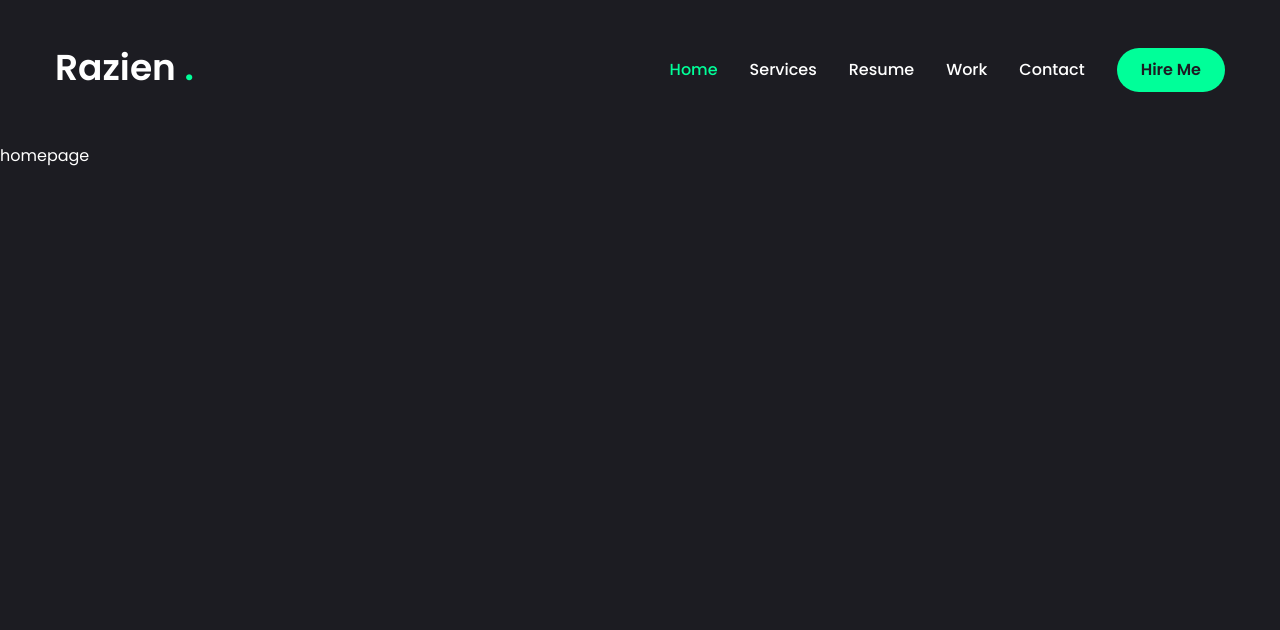
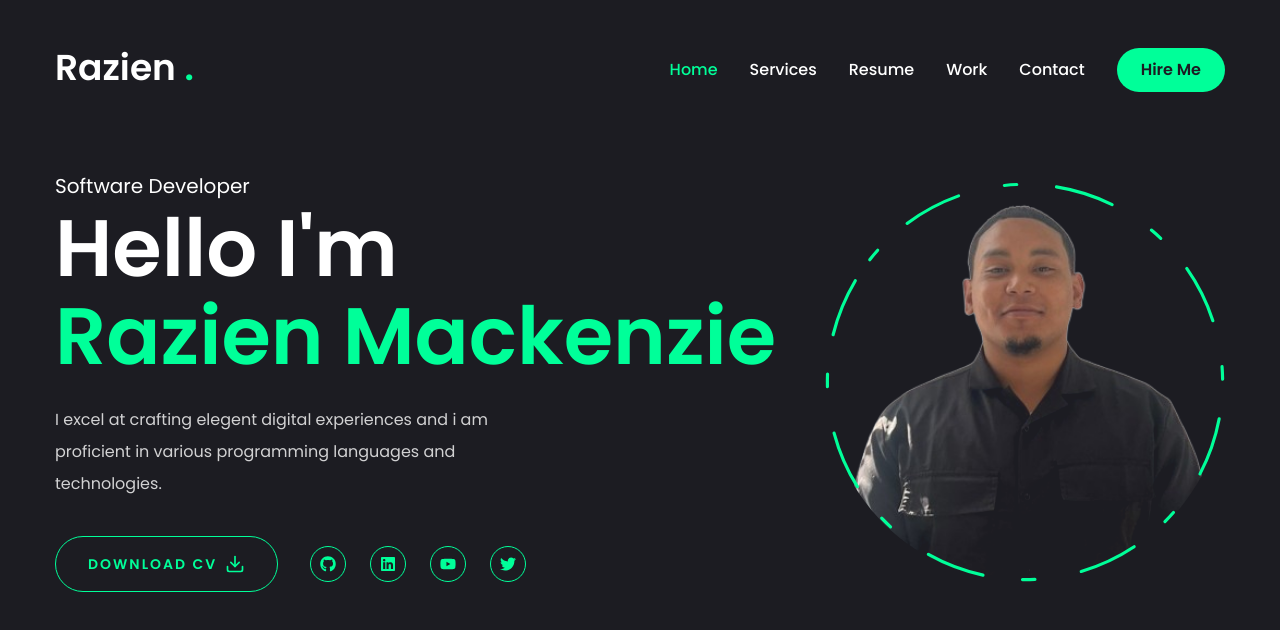
Before and after one commit to CodeBroke33/portableRM, a Next.js app: page / in a window 1280 px wide. Shown: the top 630 px of the page. Built offline with nearby package versions, Linux system fonts and the light colour scheme.

Commit message:
finished homepage

```diff
--- a/app/globals.css
+++ b/app/globals.css
@@ -10,4 +10,13 @@
   body {
     @apply font-primary bg-primary text-white leading-loose; /* Apply the Tailwind utility class */
   }
+  .h1 {
+    @apply text-[48px] xl:text-[80px] leading-[1.1] font-semibold;
+  }
+  .h2 {
+    @apply text-[36px] xl:text-[48px] leading-[1.1] font-semibold;
+  }
+  .h3 {
+    @apply text-[20px] xl:text-[24px] leading-[1.1] font-semibold;
+  }
 }
--- a/app/page.jsx
+++ b/app/page.jsx
@@ -1,5 +1,43 @@
-export default function Home() {
+import { Button } from "@/components/ui/button";
+import { FiDownload } from 'react-icons/fi';
+
+//components
+import Social from "@/components/Social"
+import Photo from "@/components/Photo";
+
+const Home = () => {
   return (
-    <main>homepage</main>
-  );
+    <section className="h-full">
+      <div className="container mx-auto h-full">
+        <div className="flex flex-col xl:flex-row items-center justify-between xl:pt-8 xl:pb-24">
+          {/* text */}
+          <div className="text-center xl:text-left order-2 xl:order-none">
+            <span className="text-xl">Software Developer</span>
+            <h1 className="h1 mb-6">
+              Hello I'm <br /> <span className="text-accent">Razien Mackenzie</span>
+            </h1>
+            <p className="max-w-[500px] mb-9 text-white/80">
+              I excel at crafting elegent digital experiences and i am proficient in various programming languages and technologies.
+            </p>
+            {/* btn and socials */}
+            <div className="flex flex-col xl:flex-row items-center gap-8">
+              <Button variant="outline" size="lg" className="uppercase flex items-center gap-2">
+                <span>Download CV</span>
+                <FiDownload className="text-xl" />
+              </Button>
+              <div className="mb-8 xl:mb-0">
+                <Social containerStyles="flex gap-6" iconStyles="w-9 h-9 border border-accent rounded-full flex justify-center items-center text-accent text-base hover:bg-accent hover:text-primary hover:transition-all duration-500"/>
+              </div>
+            </div>
+          </div>
+          {/* photo */}
+          <div className="order-1 xl:order-none mb-8 xl:mb-0">
+            <Photo />
+          </div>
+        </div>
+      </div>
+    </section>
+  )
 }
+
+export default Home
--- /dev/null
+++ b/components/Photo.jsx
@@ -0,0 +1,73 @@
+"use client"; // This directive is used in Next.js for components that need to run on the client side.
+
+import { motion } from "framer-motion"; // Importing 'motion' from 'framer-motion' library, which allows for animations in React components.
+import Image from "next/image"; // Importing 'Image' component from Next.js, which optimizes images for faster loading.
+
+const Photo = () => { // Defining a functional React component called 'Photo'.
+    return (
+        <div className="w-full h-full relative flex justify-center items-center">
+            {/* The parent div takes up the full width and height of its container,
+                is positioned relative (to contain absolutely positioned children),
+                and centers its contents both horizontally and vertically. */}
+            <motion.div
+                initial={{ opacity: 0 }} // The initial opacity of the div is set to 0 (invisible).
+                animate={{ opacity: 1, transition: { delay: 2, duration: 0.4, ease: 'easeIn' } }}
+                // The div fades in to full opacity over 0.4 seconds, starting after a 2-second delay.
+                className="relative" // This div is also positioned relative to contain absolutely positioned children.
+            >
+                {/* image */}
+                <motion.div
+                    initial={{ opacity: 0 }} // The image container starts with an opacity of 0.
+                    animate={{ opacity: 1, transition: { delay: 2.4, duration: 0.4, ease: 'easeInOut' } }}
+                    // The image fades in over 0.4 seconds, starting 2.4 seconds after the component mounts.
+                    className="w-[250px] h-[250px] xl:w-[400px] xl:h-[400px] mix-blend-lighten rounded-full overflow-hidden relative"
+                    // The image container has specific sizes for default and larger screens (xl).
+                    // The 'mix-blend-lighten' class applies a blending mode, 'rounded-full' makes it circular,
+                    // 'overflow-hidden' ensures that the image stays within the circle, and 'relative' positions it.
+                >
+                    <Image
+                        src="/assets/ProfilePhoto.png" // Path to the image file.
+                        priority // This attribute makes the image load with high priority.
+                        quality={100} // Sets the quality of the image to 100 (best quality).
+                        width={400} // The width of the image in pixels.
+                        height={400} // The height of the image in pixels.
+                        alt="" // The alt text is empty; ideally, this should describe the image.
+                        className="object-cover" // 'object-cover' ensures the image covers the container without distortion.
+                    />
+                </motion.div>
+
+                {/* circle */}
+                <motion.svg
+                    className="absolute inset-0 w-full h-full" // The SVG takes up the full size of the parent and is absolutely positioned to cover it.
+                    fill="transparent" // The SVG background is transparent.
+                    viewBox="0 0 506 506" // The viewBox defines the coordinate system of the SVG.
+                    xmlns="http://www.w3.org/2000/svg" // The XML namespace for the SVG.
+                >
+                    <motion.circle
+                        cx="253" // The x-coordinate of the circle's center.
+                        cy="253" // The y-coordinate of the circle's center.
+                        r="250" // The radius of the circle.
+                        stroke="#00ff99" // The stroke color of the circle.
+                        strokeWidth="4" // The width of the circle's stroke.
+                        strokeLinecap="round" // The shape of the stroke ends (rounded).
+                        strokeLinejoin="round" // The shape of the stroke corners (rounded).
+                        initial={{ strokeDasharray: "24 10 0 0" }}
+                        // The initial dash pattern of the stroke, creating a dashed line effect.
+                        animate={{
+                            strokeDasharray: ["15 120 25 25", "16 25 92 72", "4 250 22 22"],
+                            // The animation changes the dash pattern over time.
+                            rotate: [120, 360], // The circle rotates from 120 to 360 degrees.
+                        }}
+                        transition={{
+                            duration: 20, // The animation duration is 20 seconds.
+                            repeat: Infinity, // The animation repeats indefinitely.
+                            repeatType: "reverse" // The animation reverses direction on each repeat.
+                        }}
+                    />
+                </motion.svg>
+            </motion.div>
+        </div>
+    );
+}
+
+export default Photo; // The 'Photo' component is exported for use in other parts of the application.
--- /dev/null
+++ b/components/Social.jsx
@@ -0,0 +1,23 @@
+import Link from "next/link";
+import { FaGithub, FaLinkedin, FaYoutube, FaTwitter } from "react-icons/fa";
+
+const socials = [
+    { icon: <FaGithub />, path: "" },
+    { icon: <FaLinkedin />, path: "" },
+    { icon: <FaYoutube />, path: "" },
+    { icon: <FaTwitter />, path: "" },
+];
+
+const Social = ({ containerStyles, iconStyles }) => {
+    return (
+        <div className={containerStyles}>
+            {socials.map((item, index) => (
+                <Link key={index} href={item.path} className={iconStyles}>
+                    {item.icon}
+                </Link>
+            ))}
+        </div>
+    );
+};
+
+export default Social;
```
Also changed, not shown: public/assets/ProfilePhoto.png (added), public/assets/Razien_Mackenzie_LOGO.png (renamed from public/Razien_Mackenzie_LOGO.png).
